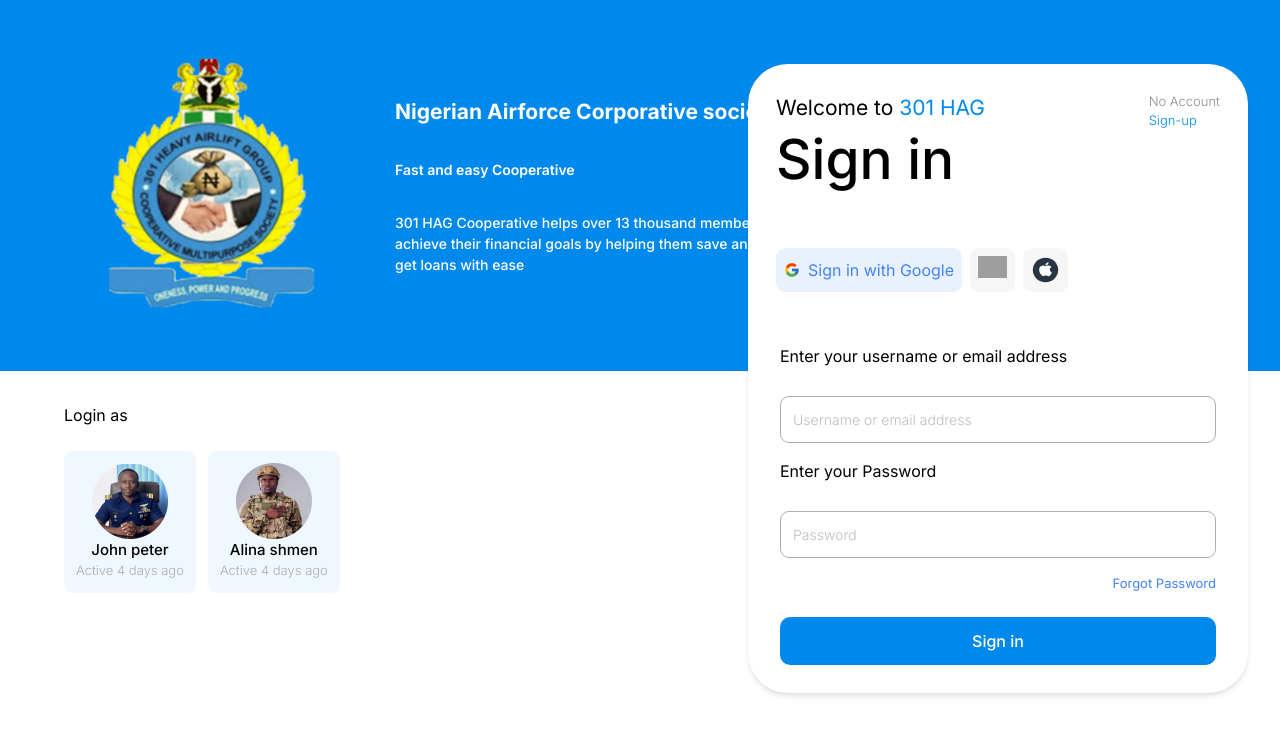
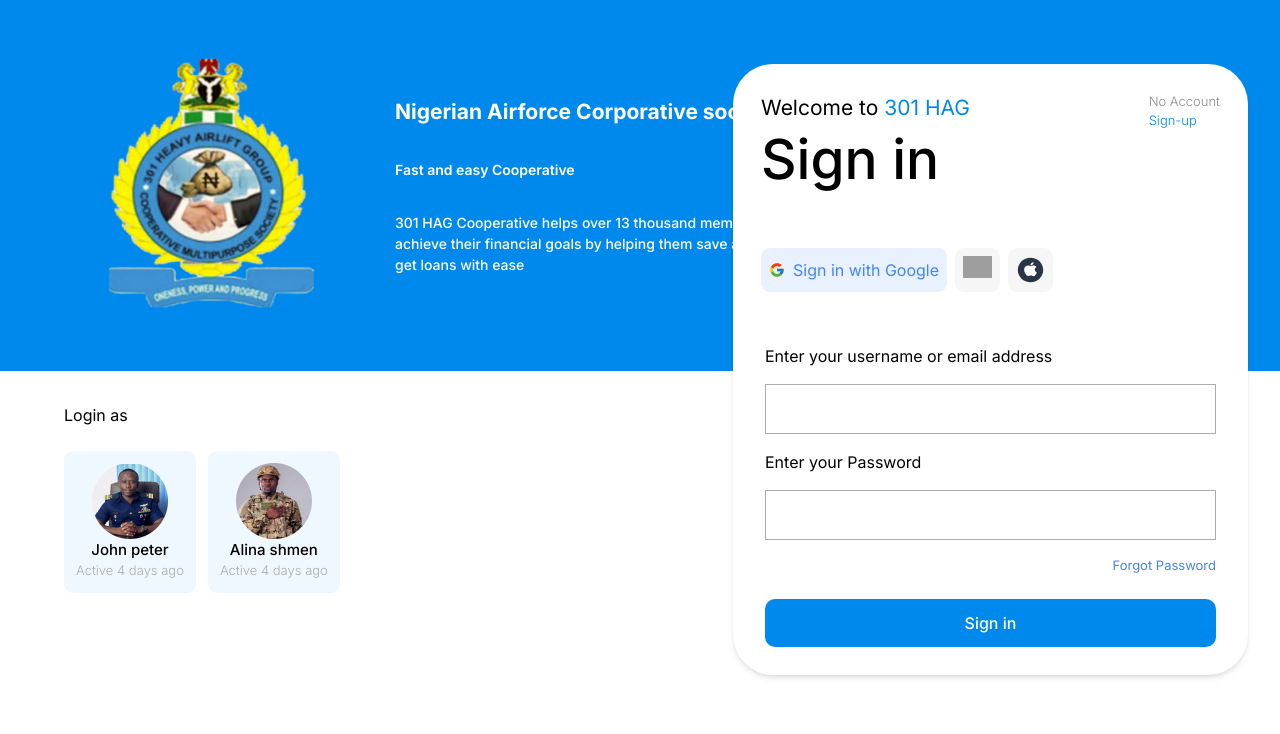
Before and after one commit to EbukaOkoye/coop-pro, a Next.js app: page / in a window 1280 px wide. Shown: the top 734 px of the page. Built offline with nearby package versions, Linux system fonts and the light colour scheme; grey boxes are pictures that could not be loaded.

Commit message:
new changes

```diff
--- a/src/app/(main-application)/loan-history/page.tsx
+++ b/src/app/(main-application)/loan-history/page.tsx
@@ -29,7 +29,7 @@
             </div>
             <div className="mt-8">
                 <table className="w-full">
-                    <thead className="p-3 bg-grey_f5 ">
+                    <thead className="p-3 bg-grey_f5 mb-3">
                         <th className="my-auto p-2 text-center">
                             <CustomInput type="checkbox" isShowLabel={false} />
                         </th>
--- a/src/app/(main-application)/upload-payment/page.tsx
+++ b/src/app/(main-application)/upload-payment/page.tsx
@@ -16,6 +16,8 @@
                         isInnerText
                         innerText='Upload valid ID'
                         divClass='bg-grey_6'
+                        htmlFor='picture'
+                        id='picture'
                     />
                 </div>
 
--- a/src/app/page.tsx
+++ b/src/app/page.tsx
@@ -1,4 +1,4 @@
-'use client';
+"use client";
 
 import { FormEvent, ReactEventHandler, useState } from "react";
 import Image from "next/image";
@@ -13,45 +13,46 @@
 import { AppDispatch } from "@/redux/store";
 import { loginMember } from "@/redux/slices/authSlice";
 import SpinnerLoader from "@/components/spinnerLoader";
+import { showErrorToast } from "@/utils/toast";
 
 const Login = () => {
   const [isLoading, setIsLoading] = useState<boolean>(false);
 
   // Initialize useForm
-  const { register, handleSubmit, formState: { errors } } = useForm<ISignIn>();
+  const {
+    register,
+    handleSubmit,
+    formState: { errors },
+  } = useForm<ISignIn>();
   const router = useRouter();
   const dispatch = useDispatch<AppDispatch>();
 
   // Form submit handler
-  const handleLogin = async (data: ISignIn) => {
+  const handleLogin = async (data: ISignIn,) => {
     setIsLoading(true);
-    await dispatch(loginMember(data)).then((res) => {
-      console.log('result', res.payload)
-      console.log('data', data)
-      router.push('dashboard');
-    })
-      .catch((_err) => {
-        console.log(_err)
-      })
-      .finally(() => {
-        setIsLoading(false);
-      })
+    try {
+      await dispatch(loginMember(data))
+        .then((res) => {
+          console.log("result", res.payload);
+          console.log("data", data);
+          router.push("dashboard");
+        })
 
-  }
+    } catch (error) {
+      console.log(error);
+      showErrorToast(error)
+    }
+    finally {
+      setIsLoading(false);
+    }
+  };
 
   return (
     <main className="min-h-screen relative">
       <div className="bg-basic_blue flex items-center p-8">
-        <Image
-          src={Assets.logo}
-          width={375}
-          height={307}
-          alt=""
-        />
+        <Image src={Assets.logo} width={375} height={307} alt="" />
         <div className="-ml-3">
-          <h2
-            className="font-bold text-[1.3125rem] leading-[1.9375rem] text-white"
-          >
+          <h2 className="font-bold text-[1.3125rem] leading-[1.9375rem] text-white">
             Nigerian Airforce Corporative society
           </h2>
           <p className="font-semibold text-[0.875rem] leading-[1.3125rem] text-white mt-8">
@@ -66,7 +67,9 @@
         </div>
       </div>
       <div className="p-8">
-        <p className="text-pitch_black text-[1rem] leading-6 font-normal ml-8">Login as</p>
+        <p className="text-pitch_black text-[1rem] leading-6 font-normal ml-8">
+          Login as
+        </p>
         <div className="flex gap-3 mt-6 ml-8">
           <div className="image_one bg-card_bg rounded-[0.5625rem] p-3">
             <Image
@@ -103,15 +106,12 @@
       <div className="signup_wrapper shadow-md bg-white min-w-[31.25rem] rounded-[2.5rem] absolute top-[4rem] right-[2rem] px-5 py-2 pb-4">
         <div className="flex justify-between px-2 mt-5">
           <p className="font-normal text-[1.3125rem] leading-[1.9375rem] text-pitch_black">
-            Welcome to {' '}
-            <span className="text-basic_blue">
-              301 HAG
-            </span>
+            Welcome to <span className="text-basic_blue">301 HAG</span>
           </p>
           <p className="font-light text-[0.8125rem] leading-[1.1875rem] text-grey_8">
-            No Account {' '} <br />
+            No Account <br />
             <span
-              onClick={() => router.push('/sign-up')}
+              onClick={() => router.push("/sign-up")}
               className="text-basic_blue cursor-pointer"
             >
               Sign-up
@@ -129,25 +129,15 @@
             </p>
           </div>
           <div className="bg-grey_6 rounded-[0.5625rem] p-2">
-            <Image
-              src={Assets.facebook}
-              width={29}
-              height={29}
-              alt=""
-            />
+            <Image src={Assets.facebook} width={29} height={29} alt="" />
           </div>
           <div className="bg-grey_6 rounded-[0.5625rem] p-2">
-            <Image
-              src={Assets.apple}
-              width={29}
-              height={29}
-              alt=""
-            />
+            <Image src={Assets.apple} width={29} height={29} alt="" />
           </div>
         </div>
         <form className="mt-6 p-3" onSubmit={handleSubmit(handleLogin)}>
           <div className="mt-4">
-            <CustomInput
+            {/* <CustomInput
               type="text"
               isShowLabel
               labelText="Enter your username or email address"
@@ -160,41 +150,64 @@
                   message: 'Invalid email format'
                 }
               })}
-              errors={errors.email && [errors.email.message!]}
+              errors={errors.email && [errors.email.message!]} */}
+
+            {/* /> */}
+            <label htmlFor="">Enter your username or email address</label>
+            <input
+              type="email"
+              className="block w-[28.1875rem] border border-grey_text !focus:border !focus:border-blue_text focus:outline-grey_text p-3 mt-4"
+              {...register('email', {
+                required: "Email is required",
+                pattern: {
+                  value: /^\S+@\S+$/i,
+                  message: 'Invalid email format'
+                }
+              })}
             />
+            {errors.email && <small className="text-red-500">{errors.email.message}</small>}
           </div>
           <div className="mt-4">
-            <CustomInput
+            {/* <CustomInput
               type="password"
               isShowLabel
               labelText="Enter your Password"
               placeholder="Password"
               customClass="w-[28.1875rem] border border-grey_text !focus:border !focus:border-blue_text focus:outline-grey_text p-3 mt-4"
-              {...register('password', {
+              {...register("password", {
                 required: "Password is required",
                 minLength: {
                   value: 6,
-                  message: "Password must be at least 6 characters long"
-                }
+                  message: "Password must be at least 6 characters long",
+                },
               })}
               errors={errors.password && [errors.password.message!]}
+            /> */}
+            <label htmlFor="">Enter your Password</label>
+            <input
+              type="password"
+              className="block w-[28.1875rem] border border-grey_text !focus:border !focus:border-blue_text focus:outline-grey_text p-3 mt-4"
+              {...register('password', {
+                required: "Password is required",
+              })}
             />
           </div>
           <p
-            onClick={() => router.push('/email-input')}
-            className="font-normal text-[0.8125rem] leading-[1.1875rem] text-blue_text text-right mt-4 cursor-pointer">
+            onClick={() => router.push("/email-input")}
+            className="font-normal text-[0.8125rem] leading-[1.1875rem] text-blue_text text-right mt-4 cursor-pointer"
+          >
             Forgot Password
           </p>
           <CustomButton
-            text='Sign in'
+            text="Sign in"
             isLoading={isLoading}
             type="submit"
-            className='text-white bg-basic_blue rounded-[0.625rem] w-full font-medium text-[1rem] leading-6 px-4 py-3 mt-6'
+            className="text-white bg-basic_blue rounded-[0.625rem] w-full font-medium text-[1rem] leading-6 px-4 py-3 mt-6"
           />
         </form>
       </div>
     </main>
   );
-}
+};
 
 export default Login;
--- a/src/components/customInput/interface.ts
+++ b/src/components/customInput/interface.ts
@@ -1,4 +1,4 @@
-import React, { ChangeEventHandler, ReactElement, ReactNode } from "react";
+import React, { ChangeEvent, ChangeEventHandler, ReactElement, ReactNode } from "react";
 import { IconType } from "react-icons";
 
 export interface ICustomInput {
@@ -17,7 +17,8 @@
     onBlur?: any;
     onFocus?: any;
     disabled?: any;
-    onChange?: ChangeEventHandler<HTMLInputElement>;
+    // onChange?: ChangeEventHandler<HTMLInputElement>;
+    onChange?: (e: ChangeEvent<HTMLInputElement>) => void
     name?: string;
     customClass?: string;
     required?: boolean;
--- a/src/components/customSelect/index.tsx
+++ b/src/components/customSelect/index.tsx
@@ -38,6 +38,7 @@
                     style={{ ...customStyle }}
                     multiple={multiple}
                     onChange={onChange}
+                    ref={ref}
                     name={name}
                     {...props}
 
@@ -48,6 +49,8 @@
             </div>
         </div>
     );
-})
+});
+
+CustomSelect.displayName = 'CustomSelect';
 
 export default CustomSelect;
--- a/src/components/forgot-password-pin/signupNextOfkin/index.tsx
+++ b/src/components/forgot-password-pin/signupNextOfkin/index.tsx
@@ -15,7 +15,7 @@
 }
 
 const SignupNextOfKin = ({ next, onSaveData }: FormStepProps) => {
-    const [formData, setFormData] = useState<Partial<ISignUp>>({
+    const [formData, setFormData] = useState({
         nextOfKinFullName: '',
         nextOfKinAddres: '',
         nextOfKinPhoneNumber: '',
@@ -27,10 +27,11 @@
     });
 
     const handleChange = (
-        event: React.ChangeEvent<HTMLInputElement | HTMLTextAreaElement>
+        event: React.ChangeEvent<HTMLInputElement>
     ) => {
         const { name, value } = event.target;
         console.log('vals', value)
+        console.log('name', name)
         setFormData({ ...formData, [name]: value });
     };
 
--- a/src/redux/slices/authSlice.tsx
+++ b/src/redux/slices/authSlice.tsx
@@ -1,6 +1,7 @@
 import { createSlice, createAsyncThunk, PayloadAction } from '@reduxjs/toolkit';
 import ApiAuth from '@/api/ApiAuth';
 import { AuthState, ISignIn, IMember, ISignUp } from './interface';
+import { showErrorToast } from '@/utils/toast';
 
 export const loginMember = createAsyncThunk<IMember, ISignIn>(
     "member/login",
@@ -62,6 +63,7 @@
                 state.user = null;
                 if (action.error.message === "Request failed with status code 401") {
                     state.error = "Access Denied!!! Invalid Credentials";
+                    showErrorToast('"Access Denied!!! Invalid login credentials"')
                 } else {
                     state.error = action.error.message!;
                 }
```
Also changed, not shown: src/components/customInput/index.tsx (+8 -4 lines), src/components/withdrawalForm/index.tsx (+6 -6 lines).
